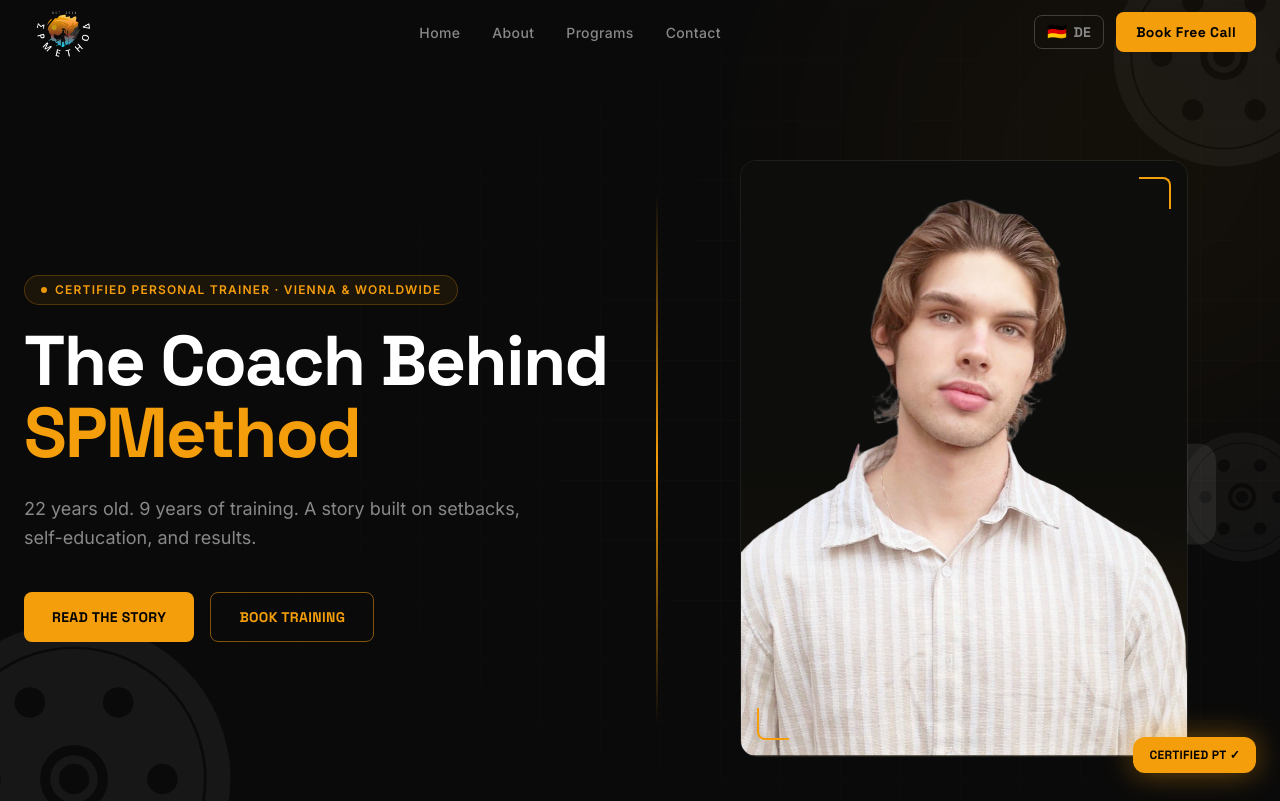
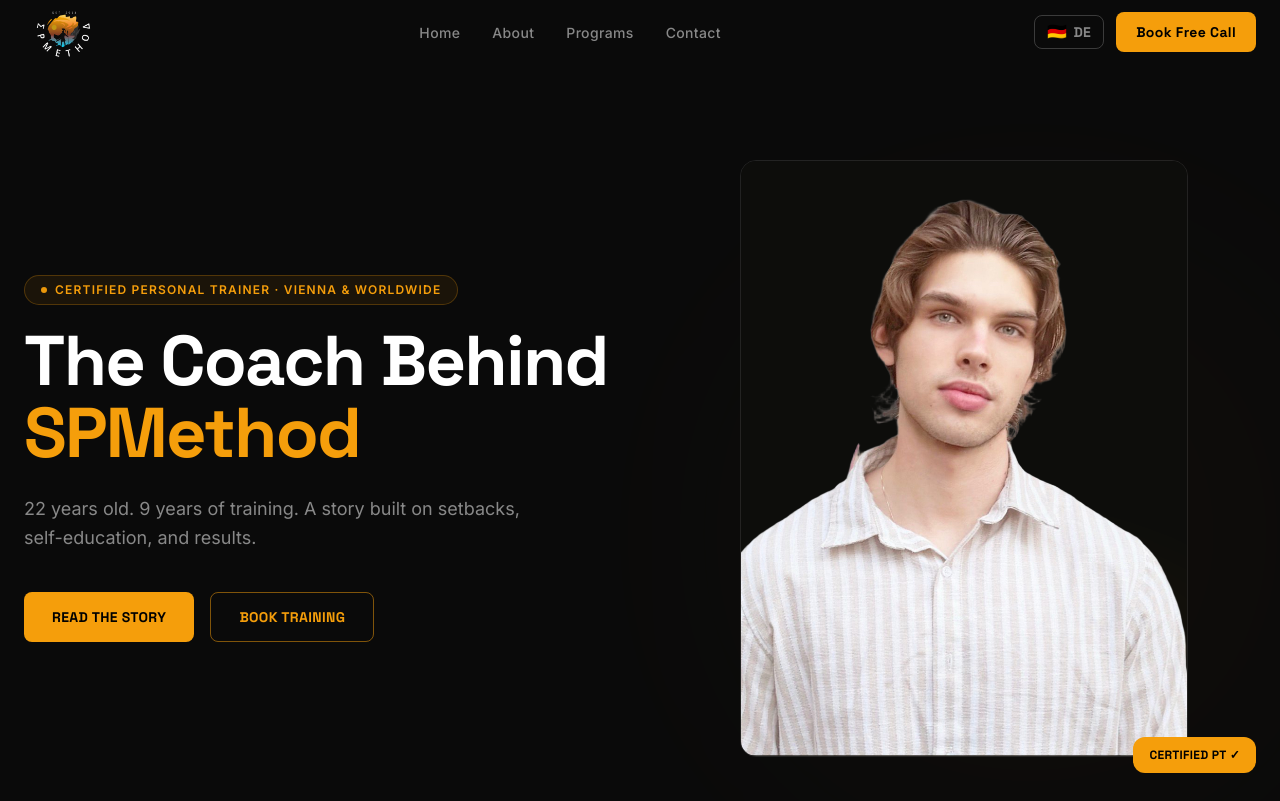
Before and after one commit to spmethod/SPMethod-Next, a Next.js app: page /about in a window 1280 px wide. Shown: the top 801 px of the page. Built offline with nearby package versions, Linux system fonts and the light colour scheme.

Commit message:
Remove AI-looking decorative elements: scan lines, grids, spinning plates, corner brackets, icon boxes

```diff
--- a/components/sections/AboutHero.tsx
+++ b/components/sections/AboutHero.tsx
@@ -1,11 +1,8 @@
 'use client'
 
-import { motion, useReducedMotion, useScroll, useTransform } from 'framer-motion'
+import { motion } from 'framer-motion'
 import Image from 'next/image'
-import DumbbellIcon from '@/components/icons/DumbbellIcon'
-import { useScrollRotation } from '@/hooks/useScrollRotation'
 import Link from 'next/link'
-import { useRef } from 'react'
 import { useLang } from '@/context/LanguageContext'
 
 const container = {
@@ -17,118 +14,17 @@ const item = {
   visible:  { opacity: 1, y: 0, transition: { duration: 0.72, ease: [0.22, 1, 0.36, 1] } },
 }
 
-// Weight plate SVG with hub, spokes, and rim
-function WeightPlate({
-  size = 320,
-  opacity = 0.07,
-}: {
-  size?: number
-  opacity?: number
-}) {
-  const r  = size / 2
-  const r1 = r * 0.92
-  const r2 = r * 0.78
-  const r3 = r * 0.20
-  const r4 = r * 0.09
-
-  const spokeHoles = Array.from({ length: 6 }, (_, i) => {
-    const angle = (i / 6) * Math.PI * 2
-    const holeR = r * 0.52
-    return {
-      cx: r + Math.cos(angle) * holeR,
-      cy: r + Math.sin(angle) * holeR,
-    }
-  })
-
-  return (
-    <svg
-      width={size}
-      height={size}
-      viewBox={`0 0 ${size} ${size}`}
-      fill="none"
-      xmlns="http://www.w3.org/2000/svg"
-      style={{ opacity }}
-      aria-hidden="true"
-    >
-      <circle cx={r} cy={r} r={r1} fill="currentColor" />
-      <circle cx={r} cy={r} r={r2} fill="#0a0a0a" />
-      <circle cx={r} cy={r} r={r2 * 0.98} fill="currentColor" />
-      {spokeHoles.map((h, i) => (
-        <circle key={i} cx={h.cx} cy={h.cy} r={r * 0.09} fill="#0a0a0a" />
-      ))}
-      <circle cx={r} cy={r} r={r3} fill="#0a0a0a" />
-      <circle cx={r} cy={r} r={r3 * 0.7} fill="currentColor" />
-      <circle cx={r} cy={r} r={r4} fill="#0a0a0a" />
-    </svg>
-  )
-}
-
 export default function AboutHero() {
-  const prefersReduced = useReducedMotion()
-  const rotation = useScrollRotation([0, 2400], [0, 360])
-  const sectionRef = useRef<HTMLElement>(null)
-
   const { tr } = useLang()
-  const { scrollY } = useScroll()
-  const plateRotation  = useTransform(scrollY, [0, 2000], [0,  720])
-  const plate2Rotation = useTransform(scrollY, [0, 2000], [0, -480])
 
   return (
     <section
-      ref={sectionRef}
       className="relative min-h-screen flex items-center bg-[#0a0a0a] overflow-hidden pt-16"
     >
-      {/* Glow top-right */}
-      <div className="pointer-events-none absolute inset-0 flex items-start justify-end" aria-hidden="true">
-        <div className="w-[600px] h-[600px] rounded-full bg-[#F59E0B] opacity-[0.04] blur-[120px] -translate-y-1/4 translate-x-1/4" />
+      {/* Subtle glow */}
+      <div className="pointer-events-none absolute inset-0" aria-hidden="true">
+        <div className="absolute top-1/3 right-0 w-[500px] h-[500px] rounded-full bg-[#F59E0B] opacity-[0.03] blur-[140px]" />
       </div>
-
-      {/* Grid */}
-      <div
-        className="pointer-events-none absolute inset-0 opacity-[0.022]"
-        style={{
-          backgroundImage:
-            'linear-gradient(rgba(245,158,11,1) 1px, transparent 1px), linear-gradient(90deg, rgba(245,158,11,1) 1px, transparent 1px)',
-          backgroundSize: '60px 60px',
-          maskImage: 'radial-gradient(ellipse 80% 80% at 70% 50%, black 10%, transparent 100%)',
-          WebkitMaskImage: 'radial-gradient(ellipse 80% 80% at 70% 50%, black 10%, transparent 100%)',
-        }}
-        aria-hidden="true"
-      />
-
-      {/* Spinning weight plates */}
-      <motion.div
-        className="pointer-events-none absolute -bottom-24 -left-24 text-white"
-        style={{ rotate: prefersReduced ? 0 : plateRotation }}
-        aria-hidden="true"
-      >
-        <WeightPlate size={340} opacity={0.05} />
-      </motion.div>
-
-      <motion.div
-        className="pointer-events-none absolute -top-16 -right-16 text-white"
-        style={{ rotate: prefersReduced ? 0 : plate2Rotation }}
-        aria-hidden="true"
-      >
-        <WeightPlate size={240} opacity={0.04} />
-      </motion.div>
-
-      <motion.div
-        className="pointer-events-none absolute top-1/2 -right-8 -translate-y-1/2 text-white hidden lg:block"
-        style={{ rotate: prefersReduced ? 0 : plateRotation }}
-        aria-hidden="true"
-      >
-        <WeightPlate size={140} opacity={0.035} />
-      </motion.div>
-
-      {/* Rotating dumbbell */}
-      <motion.div
-        className="pointer-events-none absolute right-[5%] top-1/2 -translate-y-1/2 opacity-[0.07] text-white hidden lg:block"
-        style={{ rotate: prefersReduced ? 0 : rotation }}
-        aria-hidden="true"
-      >
-        <DumbbellIcon className="w-[420px] h-auto" />
-      </motion.div>
 
       {/* Content */}
       <div className="relative z-10 max-w-7xl mx-auto px-6 py-24 grid grid-cols-1 lg:grid-cols-2 gap-16 items-center w-full">
@@ -168,17 +64,14 @@ export default function AboutHero() {
           </motion.div>
         </motion.div>
 
-        {/* Photo placeholder */}
+        {/* Photo */}
         <motion.div
           initial={{ opacity: 0, x: 40 }}
           animate={{ opacity: 1, x: 0 }}
           transition={{ duration: 0.8, delay: 0.3 }}
           className="relative"
         >
-          <div className="absolute -left-4 top-8 bottom-8 w-0.5 bg-gradient-to-b from-transparent via-[#F59E0B] to-transparent rounded-full" />
-          <div className="relative aspect-[3/4] max-w-md mx-auto lg:ml-auto rounded-2xl overflow-hidden border border-white/[0.08]">
-            <div className="absolute top-4 right-4 w-8 h-8 border-t-2 border-r-2 border-[#F59E0B] rounded-tr-lg z-10" />
-            <div className="absolute bottom-4 left-4 w-8 h-8 border-b-2 border-l-2 border-[#F59E0B] rounded-bl-lg z-10" />
+          <div className="relative aspect-[3/4] max-w-md mx-auto lg:ml-auto rounded-2xl overflow-hidden border border-white/[0.10]">
             <Image
               src="/nick-pfp.png"
               alt="Nick Spartalis"
@@ -186,9 +79,8 @@ export default function AboutHero() {
               className="object-cover object-top"
               priority
             />
-            <div className="absolute inset-0 bg-gradient-to-t from-[#F59E0B]/[0.06] via-transparent to-transparent pointer-events-none z-10" />
           </div>
-          <div className="absolute -bottom-4 right-0 bg-[#F59E0B] text-black rounded-xl px-4 py-2.5 shadow-[0_0_30px_rgba(245,158,11,0.45)]">
+          <div className="absolute -bottom-4 right-0 bg-[#F59E0B] text-black rounded-xl px-4 py-2.5">
             <p className="font-heading font-bold text-xs uppercase tracking-wide">{tr.aboutHero.certBadge}</p>
           </div>
         </motion.div>
--- a/components/sections/HeroSection.tsx
+++ b/components/sections/HeroSection.tsx
@@ -3,7 +3,6 @@
 import { motion, useReducedMotion } from 'framer-motion'
 import Link from 'next/link'
 import { ArrowRight, ChevronDown } from 'lucide-react'
-import DumbbellExplosion from '@/components/DumbbellExplosion'
 import { useLang } from '@/context/LanguageContext'
 
 const containerVariants = {
@@ -24,40 +23,14 @@ export default function HeroSection() {
       id="home"
       className="relative min-h-screen flex flex-col items-center justify-center overflow-hidden bg-[#0a0a0a] pt-16"
     >
-      {/* Sunset glow — orange top, blue bottom */}
+      {/* Subtle ambient glow */}
       <div className="pointer-events-none absolute inset-0" aria-hidden="true">
-        <div className="absolute top-0 left-1/2 -translate-x-1/2 w-[700px] h-[500px] rounded-full bg-[#F97316] opacity-[0.07] blur-[130px]" />
-        <div className="absolute bottom-0 left-1/2 -translate-x-1/2 w-[600px] h-[400px] rounded-full bg-[#0EA5E9] opacity-[0.06] blur-[120px]" />
+        <div className="absolute top-1/3 left-1/2 -translate-x-1/2 -translate-y-1/2 w-[500px] h-[400px] rounded-full bg-[#F59E0B] opacity-[0.04] blur-[140px]" />
       </div>
-
-      {/* Grid overlay */}
-      <div
-        className="pointer-events-none absolute inset-0 opacity-[0.025]"
-        style={{
-          backgroundImage:
-            'linear-gradient(rgba(245,158,11,1) 1px, transparent 1px), linear-gradient(90deg, rgba(245,158,11,1) 1px, transparent 1px)',
-          backgroundSize: '60px 60px',
-          maskImage:
-            'radial-gradient(ellipse 80% 80% at 50% 50%, black 10%, transparent 100%)',
-          WebkitMaskImage:
-            'radial-gradient(ellipse 80% 80% at 50% 50%, black 10%, transparent 100%)',
-        }}
-        aria-hidden="true"
-      />
-
-      {/* â”€â”€ DUMBBELL EXPLOSION CANVAS â”€â”€ */}
-      <DumbbellExplosion />
 
       {/* Main text content */}
       <div className="relative z-10 text-center px-6 max-w-6xl mx-auto">
         <motion.div variants={containerVariants} initial="hidden" animate="visible">
-
-          <motion.div variants={lineVariants} className="mb-6 flex justify-center">
-            <span className="inline-flex items-center gap-2 px-4 py-1.5 rounded-full border border-[#F59E0B]/25 bg-[#F59E0B]/[0.07] text-[#F59E0B] text-xs font-semibold tracking-widest uppercase">
-              <span className="w-1.5 h-1.5 rounded-full bg-[#F59E0B] animate-pulse" />
-              {tr.hero.badge}
-            </span>
-          </motion.div>
 
           <motion.h1
             variants={lineVariants}
--- a/components/sections/SpecialtiesSection.tsx
+++ b/components/sections/SpecialtiesSection.tsx
@@ -1,15 +1,7 @@
 'use client'
 
-import { motion, useReducedMotion } from 'framer-motion'
-import { TrendingDown, Dumbbell } from 'lucide-react'
-import BarbellIcon from '@/components/icons/BarbellIcon'
-import { useScrollDrift } from '@/hooks/useScrollRotation'
+import { motion } from 'framer-motion'
 import { useLang } from '@/context/LanguageContext'
-
-const icons = [
-  <TrendingDown key="td" size={32} className="text-[#F59E0B]" />,
-  <Dumbbell key="db" size={32} className="text-[#F59E0B]" />,
-]
 
 const tagsByItem = [
   ['Fat Loss', 'Nutrition', 'Recomposition'],
@@ -17,21 +9,11 @@ const tagsByItem = [
 ]
 
 export default function SpecialtiesSection() {
-  const prefersReduced = useReducedMotion()
-  const barbellX = useScrollDrift([400, 3000], [-120, 80])
   const { tr } = useLang()
   const s = tr.specialties
 
   return (
     <section id="specialties" className="relative overflow-hidden bg-[#0a0a0a] py-28">
-      <motion.div
-        className="pointer-events-none absolute top-1/2 -left-20 -translate-y-1/2 opacity-[0.06] text-white"
-        style={{ x: prefersReduced ? 0 : barbellX }}
-        aria-hidden="true"
-      >
-        <BarbellIcon className="w-[700px] h-auto" />
-      </motion.div>
-
       <div className="relative z-10 max-w-7xl mx-auto px-6">
         <motion.div
           initial={{ opacity: 0, y: 32 }}
@@ -58,13 +40,8 @@ export default function SpecialtiesSection() {
               whileInView={{ opacity: 1, y: 0 }}
               viewport={{ once: true, margin: '-100px' }}
               transition={{ duration: 0.65, delay: i * 0.14, ease: [0.22, 1, 0.36, 1] }}
-              whileHover={prefersReduced ? {} : { y: -6, scale: 1.01 }}
-              className="group relative flex flex-col p-8 rounded-xl bg-[#1a1a1a] border border-white/[0.08] backdrop-blur-sm transition-all duration-300 hover:border-[#F59E0B]/40 hover:shadow-[0_0_40px_rgba(245,158,11,0.08)]"
+              className="relative flex flex-col p-8 rounded-xl bg-[#1a1a1a] border border-white/[0.08] transition-all duration-300 hover:border-white/[0.14]"
             >
-              <div className="absolute inset-x-0 top-0 h-px bg-gradient-to-r from-transparent via-[#F59E0B]/60 to-transparent opacity-0 group-hover:opacity-100 transition-opacity duration-300 rounded-t-xl" />
-              <div className="mb-6 w-14 h-14 rounded-xl bg-[#F59E0B]/10 border border-[#F59E0B]/20 flex items-center justify-center group-hover:bg-[#F59E0B]/15 transition-colors duration-300">
-                {icons[i]}
-              </div>
               <h3 className="font-heading font-bold text-xl text-white mb-3 tracking-tight">{spec.title}</h3>
               <p className="text-[#888888] text-sm leading-relaxed font-body mb-6 flex-1">{spec.body}</p>
               <div className="flex flex-wrap gap-2">
```
